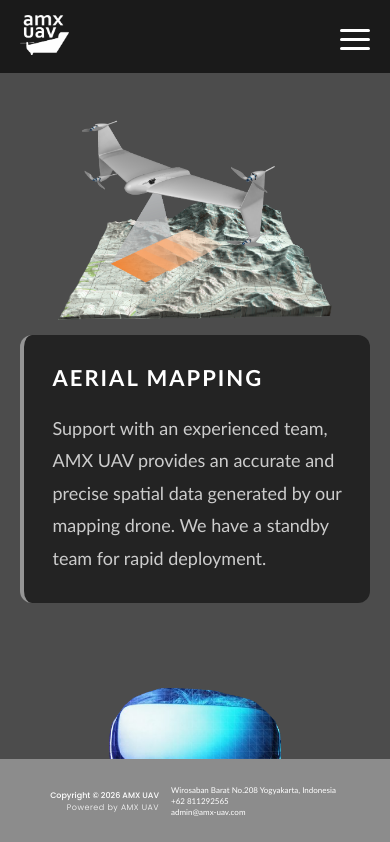
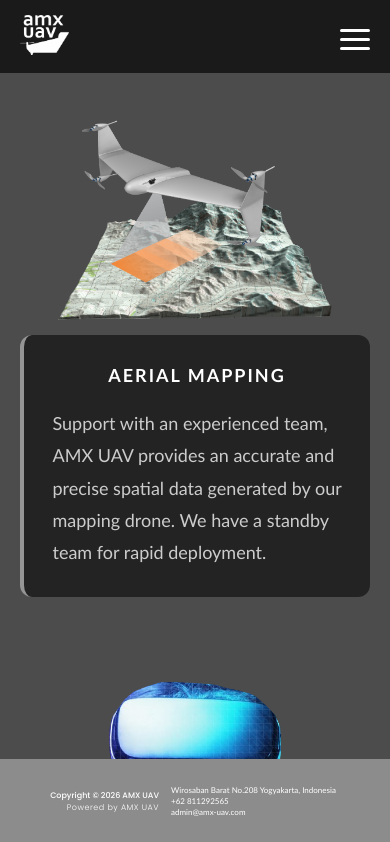
Before and after one commit to nasgmr/website-amx-next, a Next.js app: page /services in a window 390 px wide. Shown: the top 842 px of the page. Built offline with nearby package versions, Linux system fonts and the light colour scheme; a web font is replaced by a local one.

Commit message:
fix: text alignment and size of services titles

```diff
--- a/src/css/style.css
+++ b/src/css/style.css
@@ -2492,7 +2492,8 @@ html, body, .homepage-body {
   .service-card h2,
   .service-card h3,
   .service-title {
-    font-size: 22px !important;
+    font-size: 18px !important;
+    text-align: center !important;
     word-wrap: break-word;
     hyphens: auto;
     line-height: 1.3;
```
